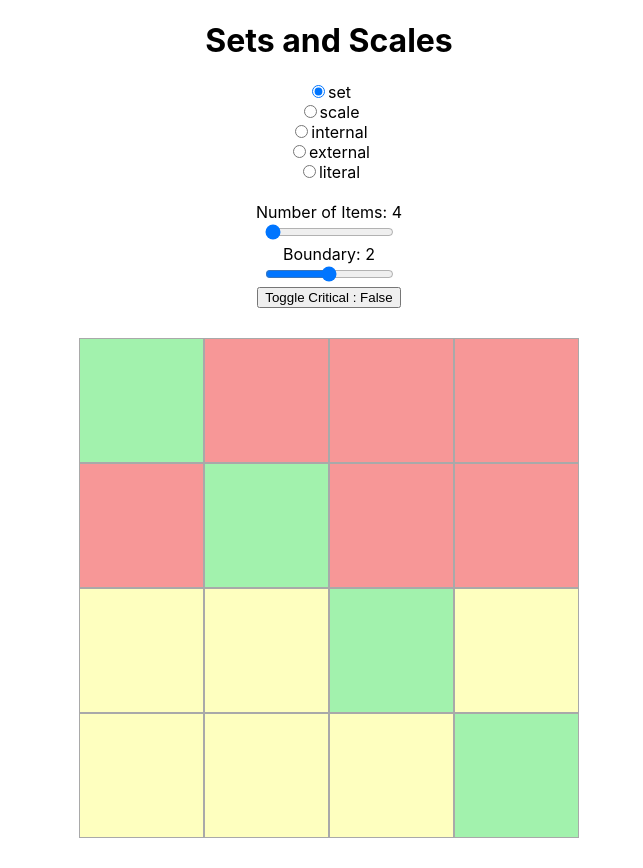
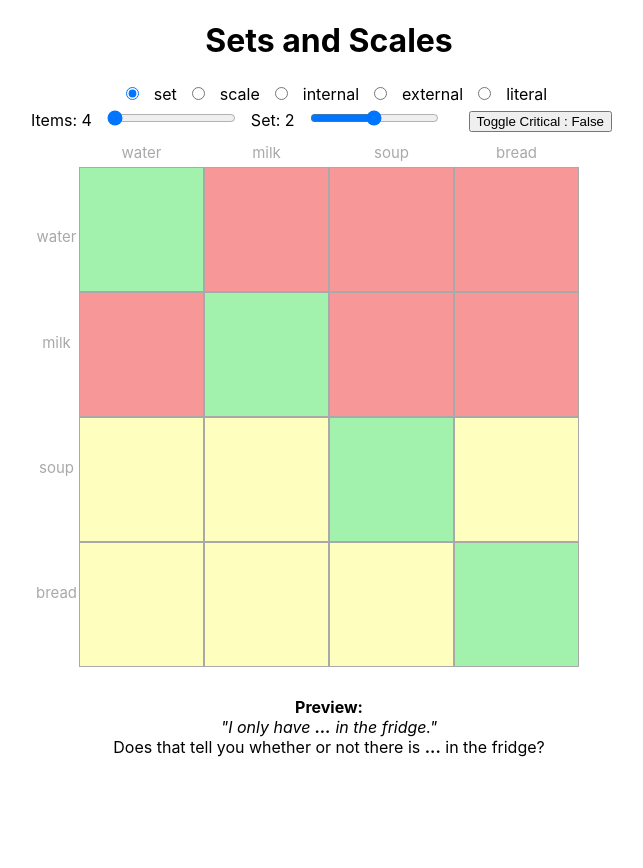
Before and after one commit to dasmits/setscale, a React (Create React App) app: page / in a window 1280 px wide. Shown: the whole page, without its empty margins (311-954 px from the left). After the commit the page ends 807 px from the top, so only its background shows below. Built offline with nearby package versions, Linux system fonts and the light colour scheme.

Commit message:
Fixed bugs, added prev

```diff
--- a/src/Control.js
+++ b/src/Control.js
@@ -1,5 +1,6 @@
 import React, { Component } from 'react'
 import Viz from './Viz';
+import "./Viz.css";
 
 export default class Control extends Component {
     constructor(props){
@@ -21,26 +22,26 @@ export default class Control extends Component {
             <div>
                 <form>
                     {["set", "scale", "internal", "external", "literal"].map(m=>
-                        <div>
-                            <input type="radio" name="model" id={m+"_id"} value={m} onChange={this.updateModel} checked={this.state.model==m} />
-                            <label for={m+"_id"}>{m}</label>
-                        </div>
+                        <>
+                        <input type="radio" name="model" id={m+"_id"} value={m} onChange={this.updateModel} checked={this.state.model==m} />
+                        <label for={m+"_id"}>{m}</label>
+                        </>
                     )}
 
                     <br/>
                     <label>
-                        Number of Items: {this.state.num} <br/>
-                        <input type="range" name="num" min="4" max="12" step="2"
+                        Items: {this.state.num}
+                        <input type="range" name="num" min="4" max="8" step="2"
                                 value={this.state.num} onChange={(e)=>this.setState({num:e.target.value, boundary: e.target.value/2})}/>
+                    </label>
 
-                    </label>
-                    <br/>
+
+
                     <label>
-                        Boundary: {this.state.boundary} <br/>
+                        Set: {this.state.boundary}
                             <input type="range" name="boundary" min="0" max={this.state.num} step ="1"
                                 value={this.state.boundary} onChange={(e)=>this.setState({boundary:e.target.value})}/>
                     </label>
-                    <br/>
                     <button type="button" onClick={(e)=>this.setState({critical:!this.state.critical})}>Toggle Critical : {this.state.critical?"True":"False"}</button>
                 </form>
 
--- a/src/Viz.css
+++ b/src/Viz.css
@@ -1,3 +1,8 @@
-.Viz {
-    background-color: black;
+input, button{
+    margin: 5px 15px;
 }
+
+#preview{
+    display: block;
+    margin-bottom: 50px;
+}
--- a/src/Viz.js
+++ b/src/Viz.js
@@ -14,13 +14,13 @@ var gridStyle = (n)=>{
 
 
 
-var cellStyle = (i, props)=>{
+var cellStyle = (row, col, props)=>{
     const model = props.model;
-    const num = props.num;
-    const boundary = props.boundary;
-    var row = parseInt(i/num)+1
-    var col = (i%num) +1
-    const critical = props.critical && row != col && row<(num/2+1) == col<(num/2+1);
+    const boundary = parseInt(props.boundary);
+
+    var critical =  (row > col && row< boundary+1) || (row < col && row>boundary) || (row==boundary && col == boundary+1) || (row == boundary+1 && col == boundary);
+    critical = props.critical && critical;
+
 
     var val;
     if(row == col){
@@ -63,6 +63,7 @@ var cellStyle = (i, props)=>{
 
     var val2col = ["#f79797", "#feffbf", "#a2f2ad"]
 
+
     return {
         border: ".5px solid darkgrey",
         margin: 0,
@@ -72,27 +73,55 @@ var cellStyle = (i, props)=>{
     }
 }
 
-var makeGrid = props=>{
-    var g = []
-    for(var i=0; i<props.num*props.num; i++){
-        g.push(<div style={cellStyle(i,props)}></div>)
-    }
-    return g
-}
+
+
+
 
 export default class Viz extends Component {
     constructor(props){
         super(props);
         this.state = {
-
+            chosenItem: "...",
+            targetItem: "..."
         }
-        this.grid = makeGrid(this.props);
+        this.items= {
+            4:["..." , "water", "milk", "soup", "bread"],
+            6:["..." , "water", "soda", "milk", "yogurt", "soup", "bread"],
+            8:["..." , "water", "soda", "juice", "milk", "yogurt", "soup", "eggs", "read"],
+        }
+        this.grid = this.makeGrid(this.props);
 
     }
 
+    makeGrid = props=>{
+        var g = []
+
+        for(var i=0; i<props.num*props.num; i++){
+            const row = parseInt(i/props.num)+1;
+            const col = (i%props.num) +1;
+            g.push(<div onClick={()=>this.updatePrev(row,col,props.num)} style={cellStyle(row, col,props)}>
+                {(row!=1)||<div style = {{top:-25,position:"relative", color:"darkgrey", fontSize:15}}>
+                     {this.items[props.num][col]}
+                </div>}
+                {(col!=1)||<div style = {{left:-85, top: 40, position:"relative", color:"darkgrey", fontSize:15, textAlign:"center"}}>
+                     {this.items[props.num][row]}
+                </div>}
+                {/* <span style = {{top:(row==1)?-25:0,position:"relative"}}>
+                     {(col==1?"R"+row+" ("+this.items[props.num][row]+")":row==1?"R"+col+" ("+this.items[props.num][col]+")":"")}
+                </span> */}
+            </div>);
+        }
+        return g
+    }
+
+    updatePrev = (row, col, n)=>{
+        this.setState({chosenItem:this.items[n][col],targetItem:this.items[n][row]})
+    }
+
     shouldComponentUpdate(nextProps, nextState){
-        if(! equal(nextProps, this.props)){
-            this.grid = makeGrid(nextProps);
+        console.log(nextState)
+        if(! equal(nextProps, this.props) || !equal(nextState, this.state)){
+            this.grid = this.makeGrid(nextProps);
             return true;
         }
         return false;
@@ -101,9 +130,14 @@ export default class Viz extends Component {
 
     render() {
         return (
-            <div id="grid" style={gridStyle(this.props.num)}>
+            [<div id="grid" style={gridStyle(this.props.num)}>
                 {this.grid}
-            </div>
+            </div>,
+            <div id="preview">
+                <strong>Preview:</strong>
+                <div><em>"I only have <strong>{this.state.chosenItem}</strong> in the fridge."</em></div>
+                <div>Does that tell you whether or not there is <strong>{this.state.targetItem}</strong> in the fridge?</div>
+            </div>]
         )
     }
 }
```
